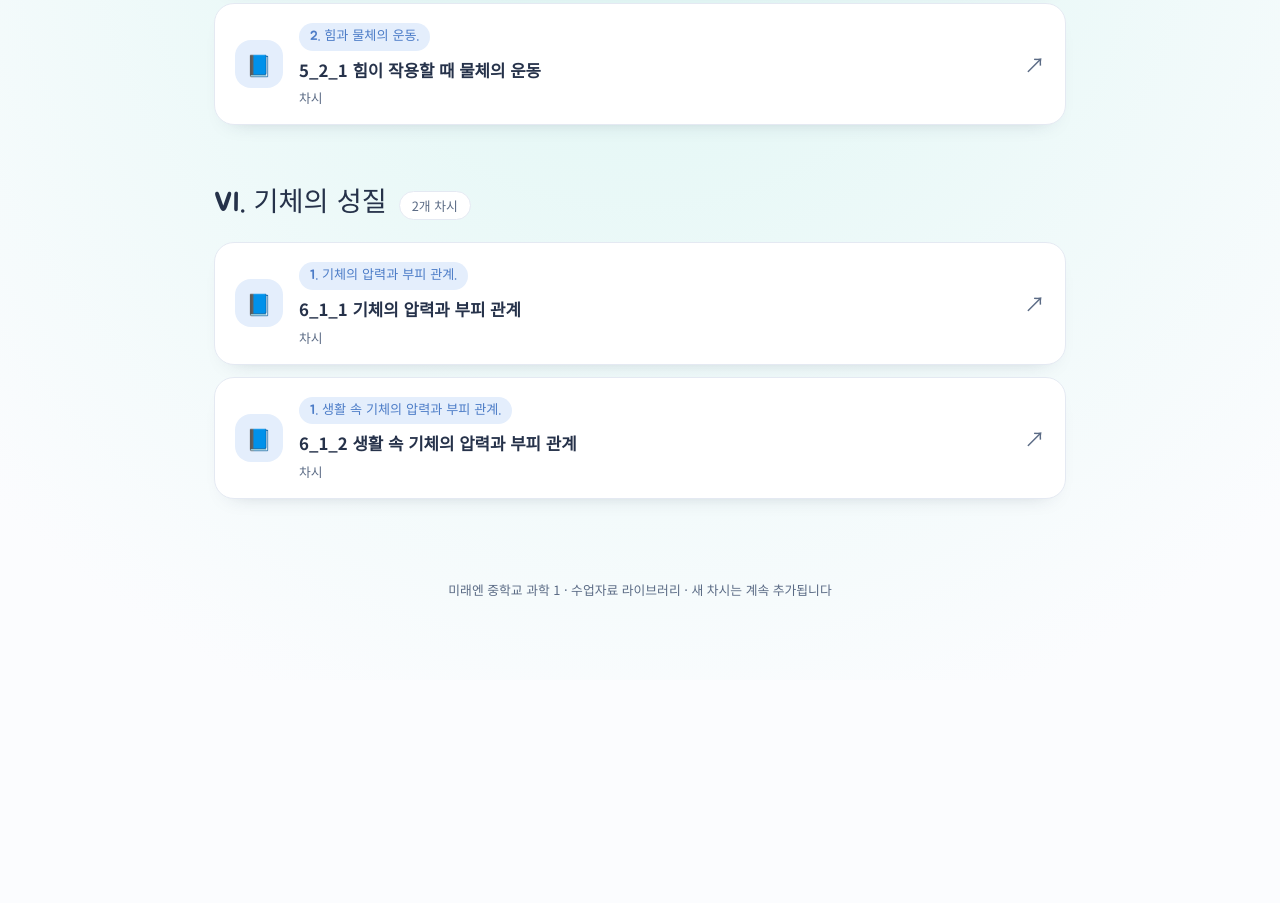
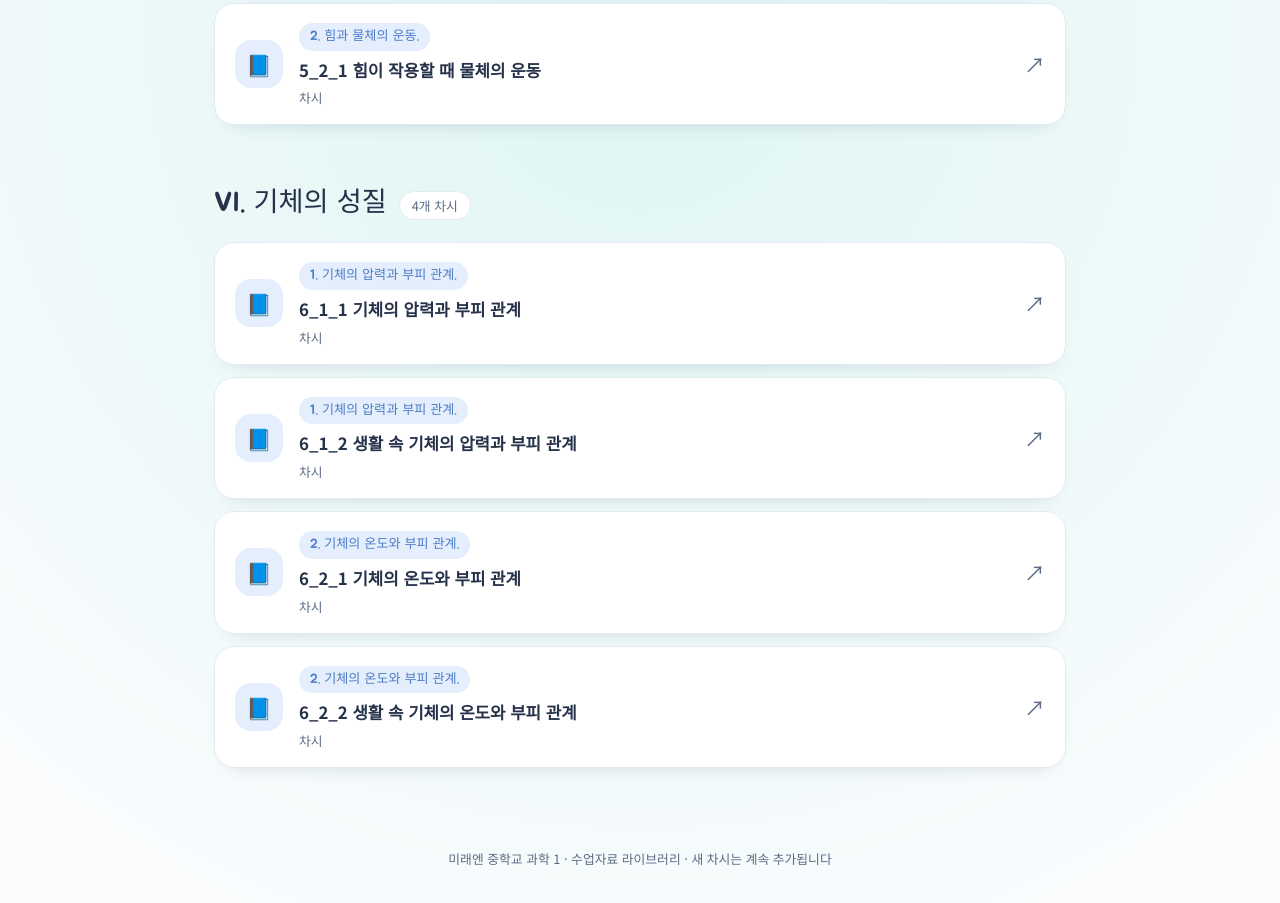
Before and after one commit to yurihan1022-cloud/2026-1y-sub, a plain HTML site: page index.html in a window 1280 px wide. Shown: the part 2077-2980 px from the top of the page. Before the commit the page ends 2757 px from the top, so only its background shows below. Drawn offline with Linux system fonts and the light colour scheme; a web font is replaced by a local one.

Commit message:
Update index.html

```diff
--- a/index.html
+++ b/index.html
@@ -294,9 +294,23 @@
     },
      {
       unit: "VI. 기체의 성질",
-      label: "1. 생활 속 기체의 압력과 부피 관계",
+      label: "1. 기체의 압력과 부피 관계",
       title: "6_1_2 생활 속 기체의 압력과 부피 관계",
       url: "https://2026-1y-612.vercel.app/",
+      type: "lesson"
+    },
+     {
+      unit: "VI. 기체의 성질",
+      label: "2. 기체의 온도와 부피 관계",
+      title: "6_2_1 기체의 온도와 부피 관계",
+      url: "https://2026-1y-621.vercel.app/",
+      type: "lesson"
+    },
+     {
+      unit: "VI. 기체의 성질",
+      label: "2. 기체의 온도와 부피 관계",
+      title: "6_2_2 생활 속 기체의 온도와 부피 관계",
+      url: "https://2026-1y-622.vercel.app/",
       type: "lesson"
     },
     // 👇 새 차시를 추가할 땐 이렇게 쉼표로 이어서 붙여주세요
```
